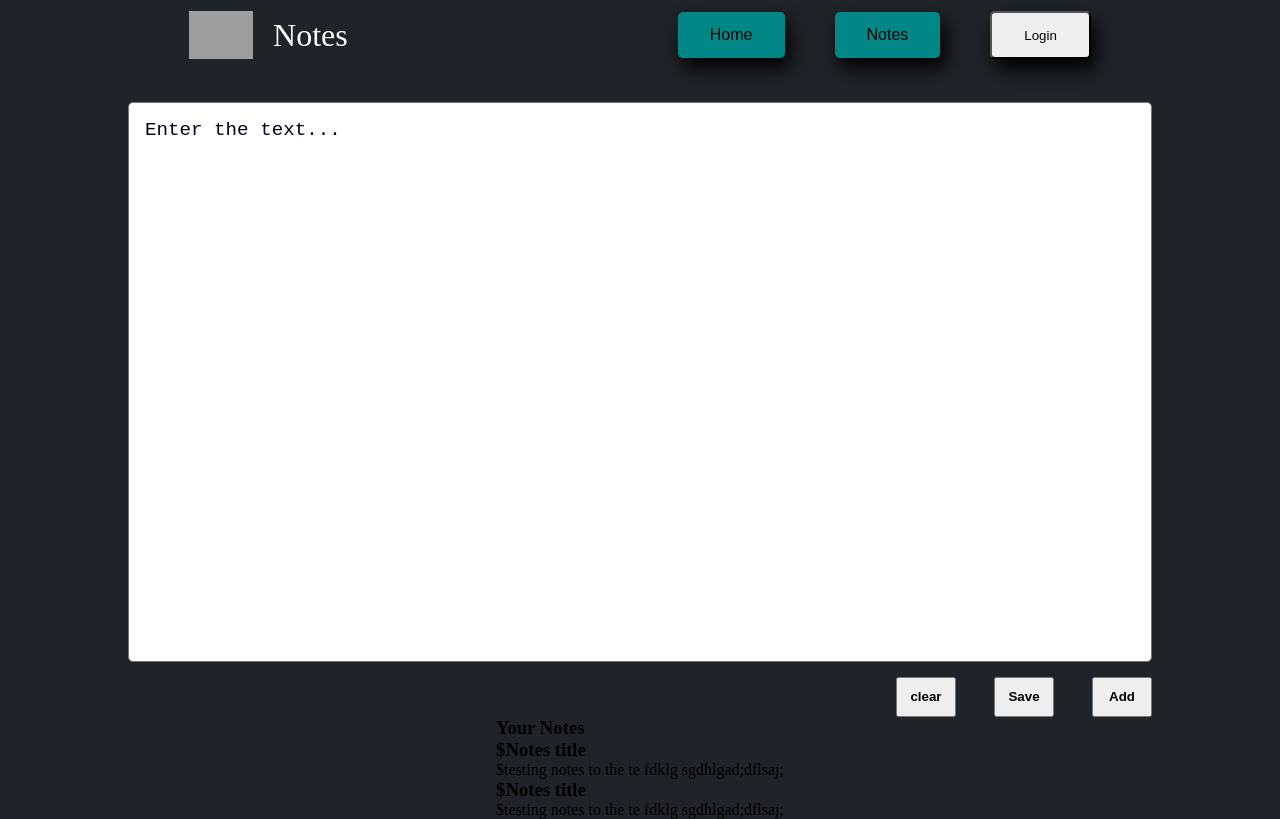
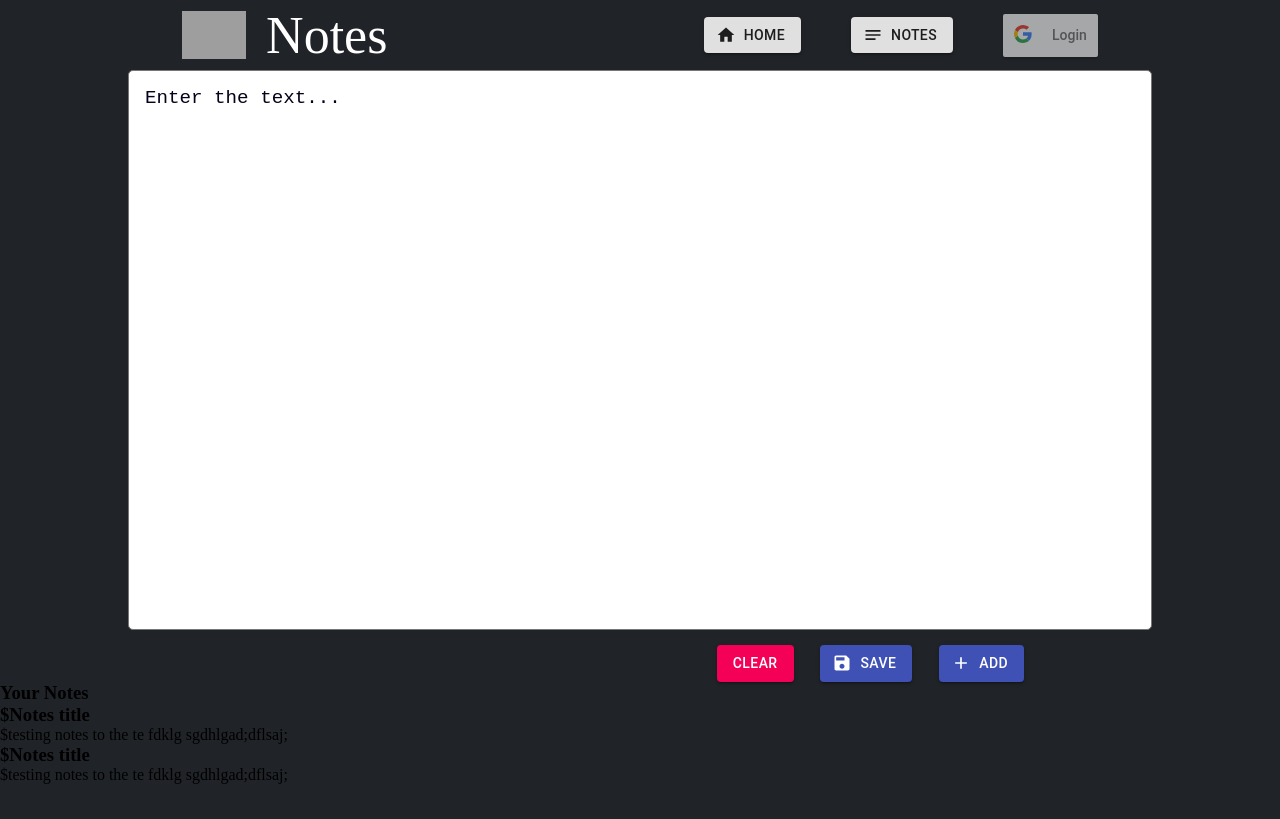
Before and after one commit to Rogue-striker/Notes, a React (Create React App) app in the folder frontend/: page / in a window 1280 px wide. Built offline with nearby package versions, Linux system fonts and the light colour scheme; grey boxes are pictures that could not be loaded; a web font is replaced by a local one.

Commit message:
adding material-ui buttons

```diff
--- a/frontend/package.json
+++ b/frontend/package.json
@@ -3,6 +3,11 @@
   "version": "0.1.0",
   "private": true,
   "dependencies": {
+    "@emotion/react": "^11.4.1",
+    "@emotion/styled": "^11.3.0",
+    "@material-ui/core": "^4.12.3",
+    "@material-ui/icons": "^4.11.2",
+    "@mui/material": "^5.0.2",
     "@testing-library/jest-dom": "^5.14.1",
     "@testing-library/react": "^11.2.7",
     "@testing-library/user-event": "^12.8.3",
@@ -10,6 +15,7 @@
     "draft-js": "^0.11.7",
     "react": "^17.0.2",
     "react-dom": "^17.0.2",
+    "react-google-login": "^5.2.2",
     "react-scripts": "4.0.3",
     "web-vitals": "^1.1.2"
   },
--- a/frontend/src/Editor.css
+++ b/frontend/src/Editor.css
@@ -1,6 +1,8 @@
-.Editor{
+
+.editorwrap{
     padding-top: 60px;
     height: 90vh;
+    width: 100vw;
     display: flex;
     flex-direction: column;
     justify-content: center;
@@ -14,7 +16,7 @@
     align-items: center;
 }
 .flexer{
-    width: 25%;
+    width: 30%;
     display: flex;
     align-items: center;
     justify-content: space-between;
--- a/frontend/src/Editor.js
+++ b/frontend/src/Editor.js
@@ -1,42 +1,60 @@
-import React from 'react'
-import './Editor.css'
+import React from "react";
+import "./Editor.css";
+import Button from "@material-ui/core/Button";
+import { Add, Save } from "@material-ui/icons";
+
 const Editor = () => {
-    const Notes = [{
-        title:"Notes title",
-        content:"testing notes to the te fdklg sgdhlgad;dflsaj; "
+  const Notes = [
+    {
+      title: "Notes title",
+      content: "testing notes to the te fdklg sgdhlgad;dflsaj; ",
     },
     {
-        title:"Notes title",
-        content:"testing notes to the te fdklg sgdhlgad;dflsaj; "
+      title: "Notes title",
+      content: "testing notes to the te fdklg sgdhlgad;dflsaj; ",
     },
-]
+  ];
   return (
-
     <div className="Editor">
+      <div className="editorWrap">
         <div className="warea">
-                <textarea name="content" id="notewrite" placeholder="Enter the text..."></textarea>
+          <textarea
+            name="content"
+            id="notewrite"
+            placeholder="Enter the text..."
+          ></textarea>
         </div>
         <div className="btnbar">
           <div className="flexer">
-                    <button className="btn">clear</button>
-                    <button className="btn">Save</button>
-                    <button className="btn">Add</button>
+            <Button color="secondary" variant="contained">
+              Clear
+            </Button>
+            <Button color="primary" variant="contained" startIcon={<Save />}>
+              Save
+            </Button>
+            <Button color="primary" variant="contained" startIcon={<Add />}>
+              Add
+            </Button>
+          </div>
         </div>
       </div>
       <div className="displaynotes">
         <h3>Your Notes</h3>
-                {Notes.map((note)=>{
-                    return <div className="Notecard">
+        {Notes.map((note) => {
+          return (
+            <div className="Notecard">
               <div className="card-title">
-                        <h3>${note.title}</h3></div>
+                <h3>${note.title}</h3>
+              </div>
               <div className="card-content">
                 <p>${note.content}</p>
               </div>
             </div>
+          );
         })}
       </div>
     </div>
-    )
-}
+  );
+};
 
-export default Editor
+export default Editor;
--- a/frontend/src/Nav.js
+++ b/frontend/src/Nav.js
@@ -1,4 +1,7 @@
 import  notes from './notes.svg'
+import Button from '@material-ui/core/Button';
+import { Home, Notes, } from '@material-ui/icons';
+import {GoogleLogin} from 'react-google-login'
 const Nav = () => {
   return (
     <nav className="navbar">
@@ -10,13 +13,13 @@ const Nav = () => {
       </div>
       <ul className="nav-menu">
         <li className="nav-item">
-          <button className="nav-link">Home</button>
+          <Button variant = "contained" startIcon={<Home/>}>Home</Button>
         </li>
         <li className="nav-item">
-          <button className="nav-link">Notes</button>
+          <Button variant ="contained" startIcon={<Notes/>}>Notes</Button>
         </li>
         <li className="nav-item">
-          <button className="googlelogin">Login</button>
+          <GoogleLogin buttonText="Login"/>
         </li>
       </ul>
       <div className="hamburger">
--- a/frontend/src/index.css
+++ b/frontend/src/index.css
@@ -43,28 +43,8 @@ body{
 .navbar-title{
   color:white;
   font-family: 'Ephesis', cursive;
+  font-size: 52px;
 }
-.nav-link{
-  background-color: #018786;
-  border-radius: 5px;
-  padding:.9rem 2rem;
-  box-shadow: 5px 10px 18px black ;
-  border-style:none;
-  font-size:1rem;
-}
-.nav-link:hover{
-    color:white;
-    transform: scale(1.2);
-}
-.googlelogin{
-  border-radius: 5px;
-  padding:.9rem 2rem;
-  box-shadow: 5px 10px 18px black ;
-}
-.googlelogin:hover{
-    transform: scale(1.15)
-}
-
 .hamburger{
   display: none;
   cursor: pointer;
```
Also changed, not shown: 1 other file (tests, documents, lock files or other folders). Lines whose indentation alone changed are shown as unchanged.
